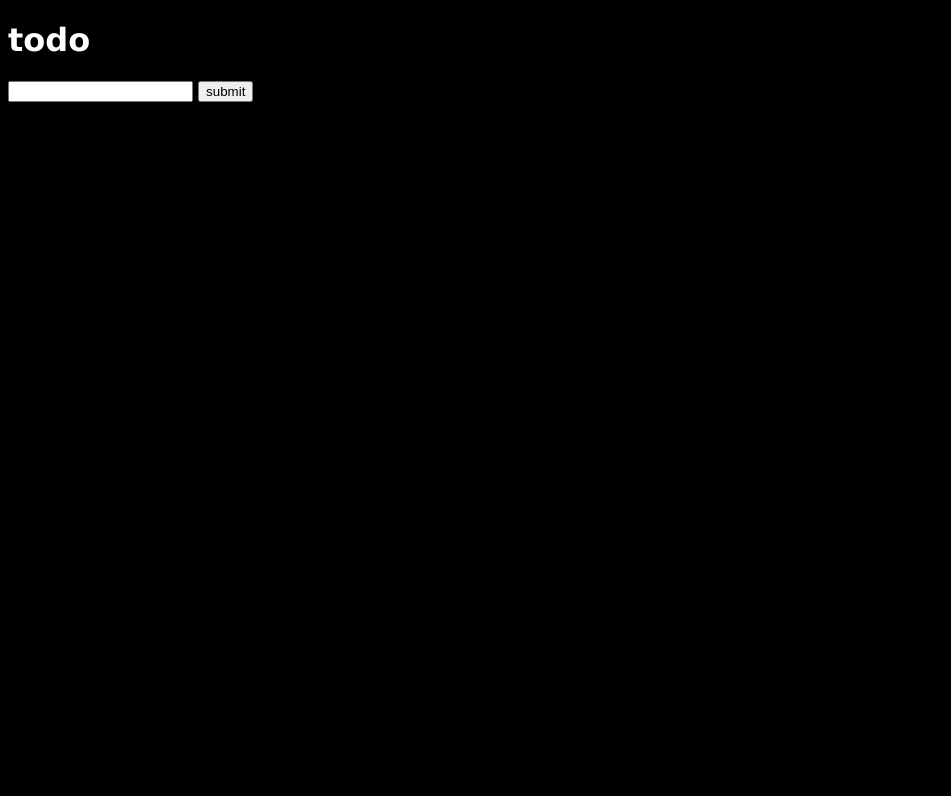
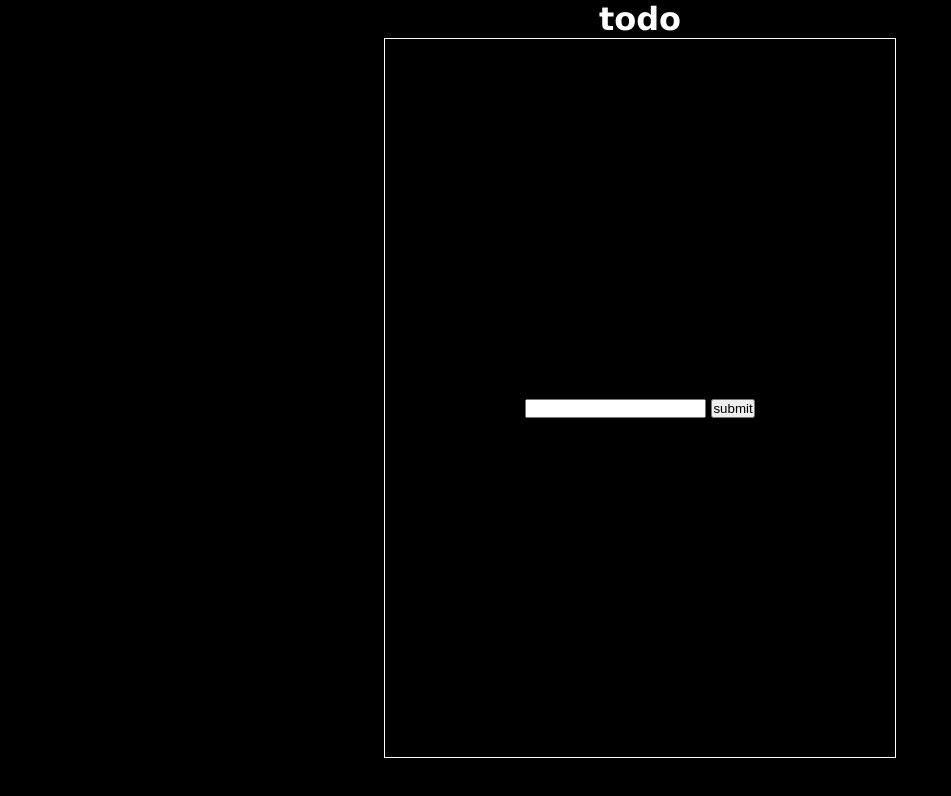
Before and after one commit to Umer-Islam/todo-vanilla-js, a plain HTML site: page index.html in a window 1280 px wide. Shown: the whole page, without its empty margins (0-951 px from the left). Drawn offline with Linux system fonts and the light colour scheme.

Commit message:
add styling

```diff
--- a/index.html
+++ b/index.html
@@ -7,16 +7,19 @@
     <link rel="stylesheet" href="./styles.css" />
   </head>
   <body>
-    <p id="error"></p>
     <h1>todo</h1>
     <main>
+      <p id="error"></p>
       <!-- list all the todos in div below -->
-      <ol id="display-todos"></ol>
+      <ol id="display-todos">
+
+      </ol>
 
       <!-- add a new todo using form -->
-
-      <input type="text" name="todo" id="todo" />
-      <button type="submit" id="submitButton">submit</button>
+      <div>
+        <input type="text" name="todo" id="todo" />
+        <button type="submit" id="submitButton">submit</button>
+      </div>
     </main>
     <script src="./main.js"></script>
   </body>
--- a/styles.css
+++ b/styles.css
@@ -1,8 +1,36 @@
+* {
+  margin: 0;
+  padding: 0;
+  box-sizing: border-box;
+}
 body {
   background-color: black;
   color: white;
   font-family: Verdana, Geneva, Tahoma, sans-serif;
 }
-#id {
+#error {
   text-align: center;
+  margin-top: 20px;
 }
+main {
+  border: 1px solid white;
+  margin: 0 30%;
+  display: flex;
+
+  flex-direction: column;
+  text-align: center;
+  justify-content: center;
+  height: 90vh;
+}
+ul,
+ol,
+li {
+  list-style-type: none;
+  /* text-align: center; */
+  align-items: center;
+  justify-content: center;
+}
+h1 {
+  text-align: center;
+  /* font-size: 30px; */
+}
```
